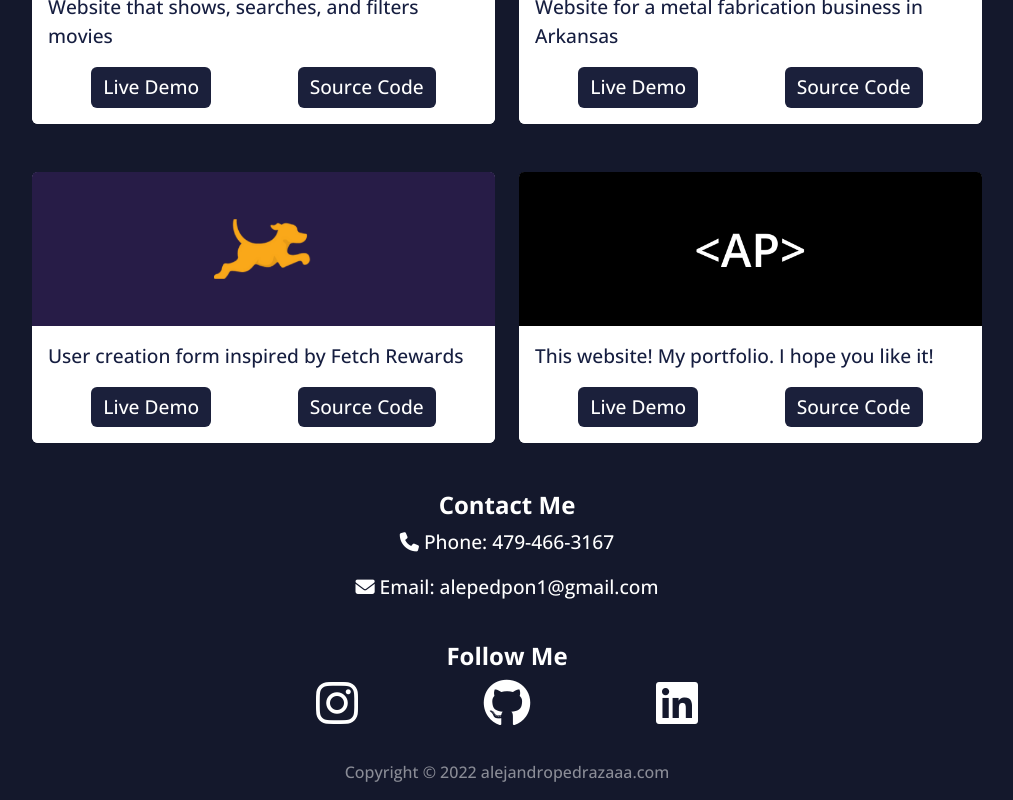
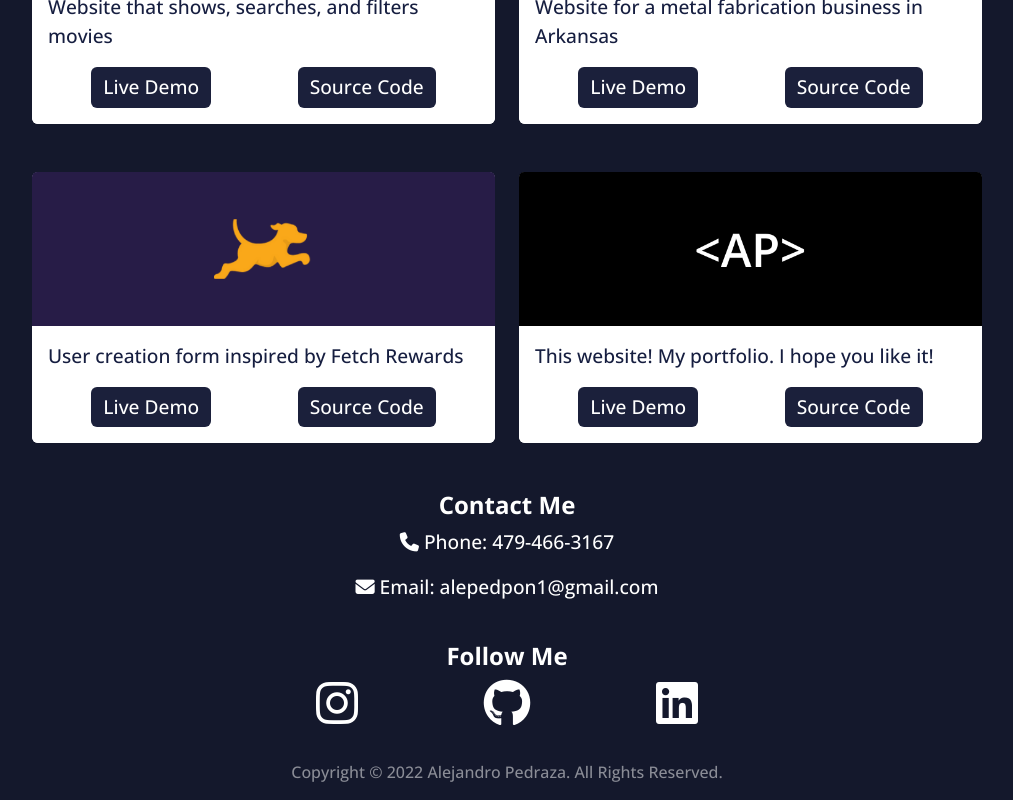
Before and after one commit to alejandro-pedrazaaa/alejandro-pedrazaaa.github.io, a React (Create React App) app: page / in a window 1280 px wide. Shown: the part 1014-1814 px from the top of the page, without its empty margins (133-1146 px from the left). Built offline with nearby package versions, Linux system fonts and the light colour scheme.

Commit message:
final touches

```diff
--- a/src/Components/ContactMe.js
+++ b/src/Components/ContactMe.js
@@ -33,7 +33,7 @@ export const ContactMe = () => {
           </div>
           <div className="col-12 px-0 pt-2">
             <p className="copyright">
-              Copyright &copy; 2022 alejandropedrazaaa.com
+              Copyright &copy; 2022 Alejandro Pedraza. All Rights Reserved.
             </p>
           </div>
         </div>
```
